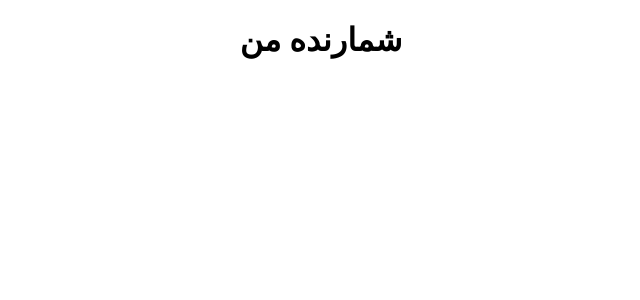
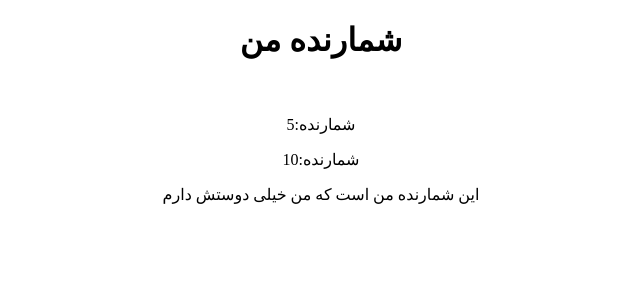
Before and after one commit to HasibullahAman/ReactLearningPhase, a React (Create React App) app in the folder counter/: page / in a window 1280 px wide. Shown: the top 300 px of the page, without its empty margins (319-959 px from the left). Built offline with nearby package versions, Linux system fonts and the light colour scheme.

Commit message:
work with props

```diff
--- a/counter/src/App.js
+++ b/counter/src/App.js
@@ -1,17 +1,37 @@
-import './App.css';
+import Counter from "./component/counter";
+import { Component } from "react";
 
-const App = () =>{
-    return(
-        <div className='App'>
-            <h1>
-                شمارنده من
-            </h1>
-            <br />
-        </div>
+import "./App.css";
 
+class App extends Component {
+  render() {
+    return (
+      <div className="App">
+        <h1>شمارنده من</h1>
+        <br />
+        <Counter count={5} firstName = "Hasibullah Aman" myArray = {[1,2,3,4,5,6]} myStat = {true} />
+        <Counter count ={10}>
+          این شمارنده من است که من خیلی دوستش دارم
+        </Counter>
+      </div>
     );
+  }
 }
 
+// class
 
+// const App = () =>{
+//     return(
+//         <div className='App'>
+//             <h1>
+//                 شمارنده من
+//             </h1>
+//             <br />
+//             <Counter />
+//             <br />
+//         </div>
+
+//     );
+// }
 
 export default App;
--- /dev/null
+++ b/counter/src/component/counter.jsx
@@ -0,0 +1,32 @@
+import { Children, Component } from "react";
+
+// const Counter = () => {
+//     return(
+//         <div>
+//             <p> شمارنده: {Math.floor(Math.random() * 1000)} </p>
+//         </div>
+//     )
+// }
+
+// props.count
+
+
+
+
+
+class Counter extends Component{
+    render(){
+        console.log(this.props )
+        const{count} = this.props;
+        return(
+            <div>
+                <p> شمارنده:{count}</p>
+                <p>{this.props.children}</p>
+
+            </div>
+        )
+    }
+}
+
+
+export default Counter;
```
